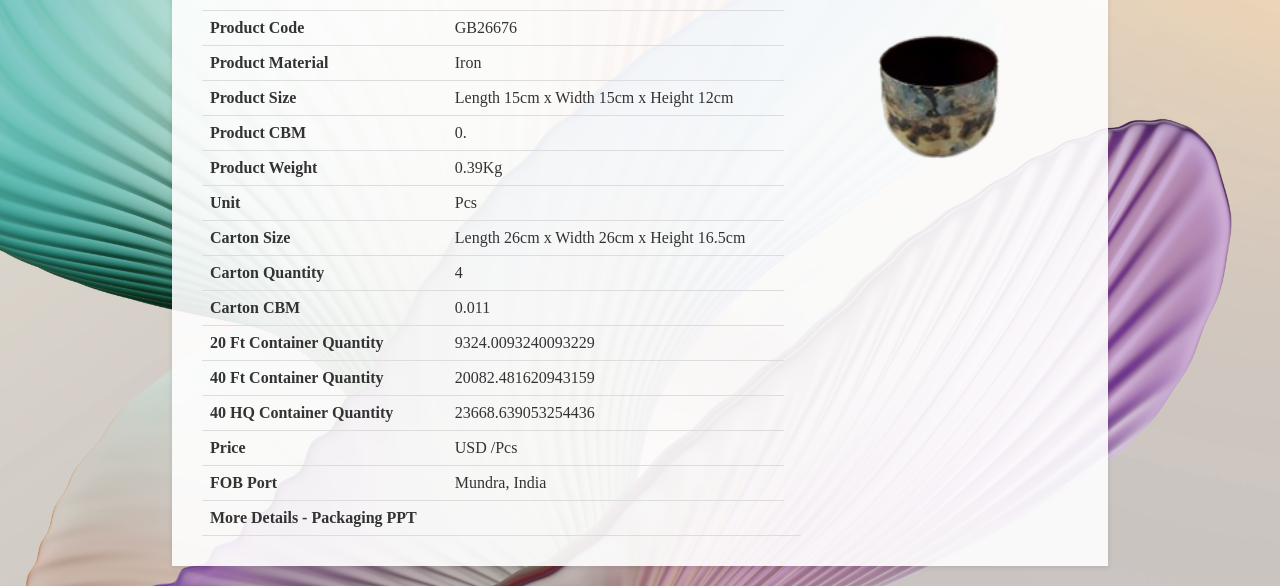
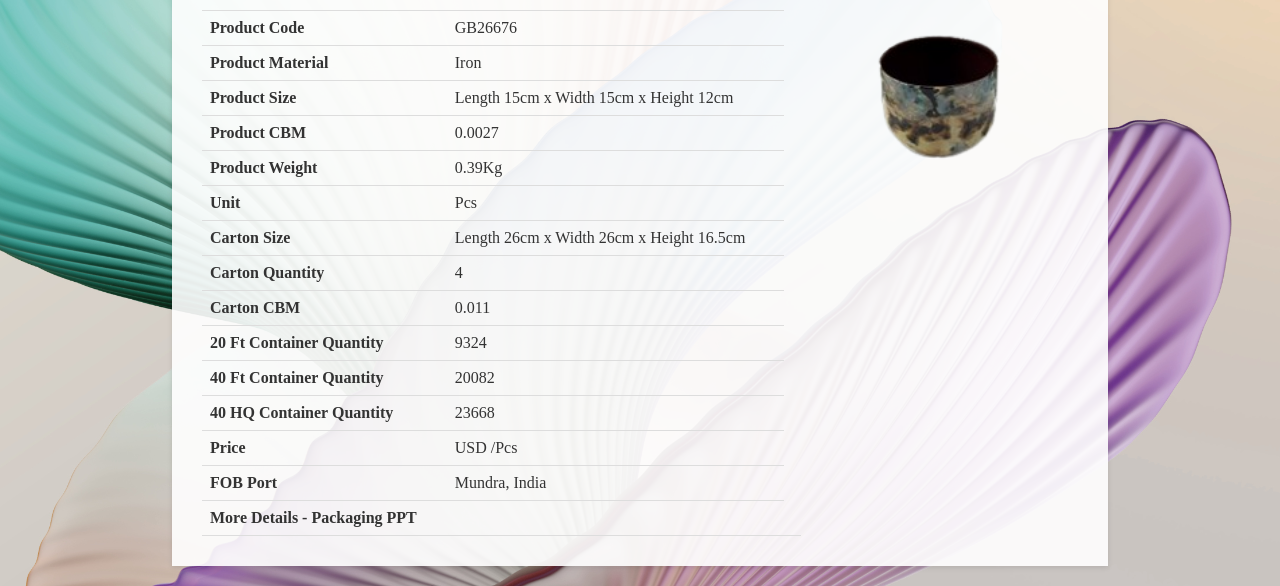
Before and after one commit to GBSLIT/GB26676, a plain HTML site: page index.html in a window 1280 px wide. Shown: the part 253-839 px from the top of the page. Drawn offline with Linux system fonts and the light colour scheme.

Commit message:
Update index.html

```diff
--- a/index.html
+++ b/index.html
@@ -153,7 +153,7 @@
                 </tr>
                 <tr>
                     <th>Product CBM</th>
-                    <td>0.</td>
+                    <td>0.0027</td>
                 </tr>
                 <tr>
                     <th>Product Weight</th>
@@ -177,15 +177,15 @@
                 </tr>
                 <tr>
                     <th>20 Ft Container Quantity</th>
-                    <td>9324.0093240093229 </td>
+                    <td>9324 </td>
                 </tr>
                 <tr>
                     <th>40 Ft Container Quantity</th>
-                    <td>20082.481620943159 </td>
+                    <td>20082 </td>
                 </tr>
                 <tr>
                     <th>40 HQ Container Quantity</th>
-                    <td>23668.639053254436 </td>
+                    <td>23668 </td>
                  </tr>
                 <tr>
                     <th>Price</th>
```
